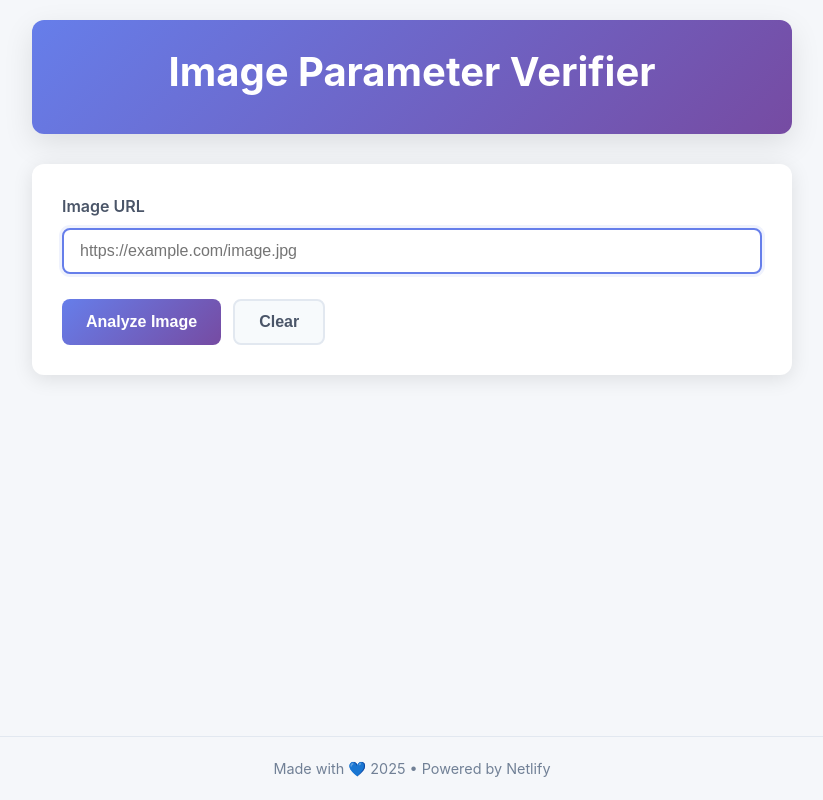
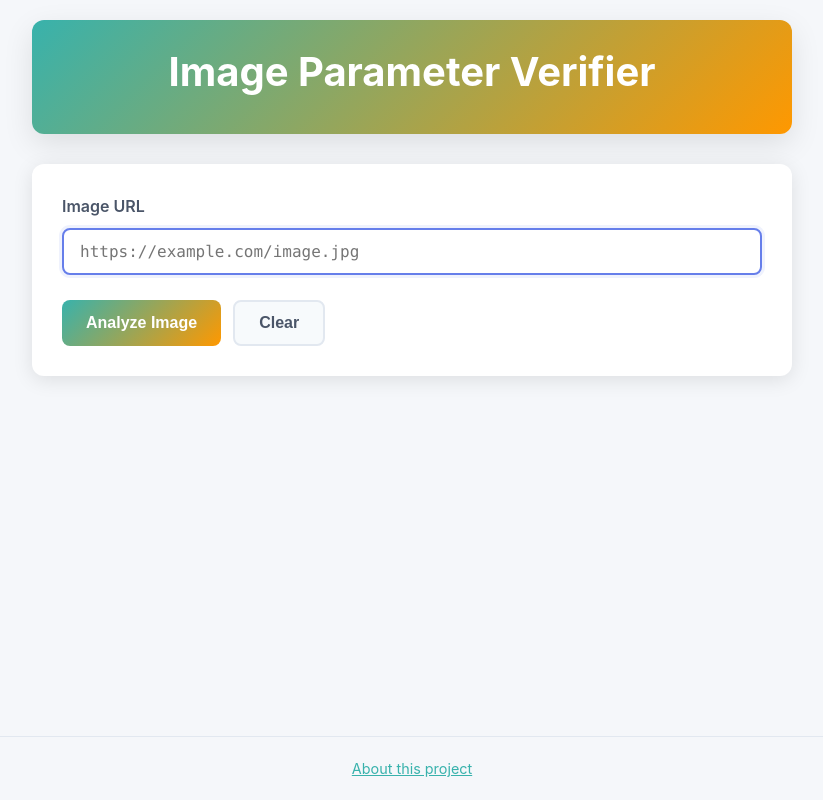
Before and after one commit to mike-ragan/images-in-email, a website: page index.html in a window 1280 px wide. Shown: the whole page, without its empty margins (228-1051 px from the left). Drawn offline with Linux system fonts and the light colour scheme.

Commit message:
visual updates

```diff
--- a/index.html
+++ b/index.html
@@ -34,7 +34,7 @@
             text-align: center;
             margin-bottom: 30px;
             padding: 20px;
-            background: linear-gradient(135deg, #667eea 0%, #764ba2 100%);
+            background: linear-gradient(135deg, #38b2ac 0%, #ff9800 100%);
             color: white;
             border-radius: 12px;
             box-shadow: 0 10px 30px rgba(0,0,0,0.1);
@@ -77,6 +77,7 @@
             border-radius: 8px;
             font-size: 16px;
             transition: border-color 0.3s ease;
+            font-family: Menlo, Monaco, 'Courier New', monospace;
         }
 
         input[type="url"]:focus {
@@ -102,7 +103,7 @@
         }
 
         .btn-primary {
-            background: linear-gradient(135deg, #667eea 0%, #764ba2 100%);
+            background: linear-gradient(135deg, #38b2ac 0%, #ff9800 100%);
             color: white;
         }
 
@@ -360,7 +361,7 @@
     </div>
 
     <div class="footer">
-        Made with 💙 2025 • Powered by Netlify
+        <a href="" target="_blank" style="color: #38b2ac; text-decoration: underline;">About this project</a>
     </div>
 
     <script>
@@ -419,7 +420,7 @@
 
     resultsDiv.innerHTML = `
         <h3>🖼️ Image Analysis Results</h3>
-        <div class="result-grid">
+        <div class="result-grid" style="grid-template-columns: repeat(2, 1fr);">
             <div class="result-item">
                 <div class="result-value">${data.width && data.height ? data.width + ' × ' + data.height + ' px' : 'Unknown'}</div>
                 <div class="result-label">Image Size (px)</div>
@@ -439,7 +440,7 @@
         </div>
         <div style="margin-top: 20px; padding: 15px; background: #e6f3ff; border-radius: 8px; border-left: 4px solid #2196F3;">
             <h4>ℹ️ ${isSuitable ? 'Image is suitable for Gmail promo carousel' : 'Image does not meet all Gmail carousel requirements'}</h4>
-            <ul style="margin-top:10px; font-size:0.95em; margin-left: 2.2em;">
+            <ul style="margin-top:10px; font-size:0.95em; margin-left: 2em;">
                 <li>Aspect ratio: <strong>${aspectLabel}</strong> ${aspectValid ? '✅' : '❌'}</li>
                 <li>Minimum size: <strong>${minWidth} × ${minHeight}</strong> ${isDimValid ? '✅' : '❌'}</li>
                 <li>File size < 500 KB: <strong>${data.fileSizeKB ? data.fileSizeKB + ' KB' : 'Unknown'}</strong> ${isSizeValid ? '✅' : '❌'}</li>
```
